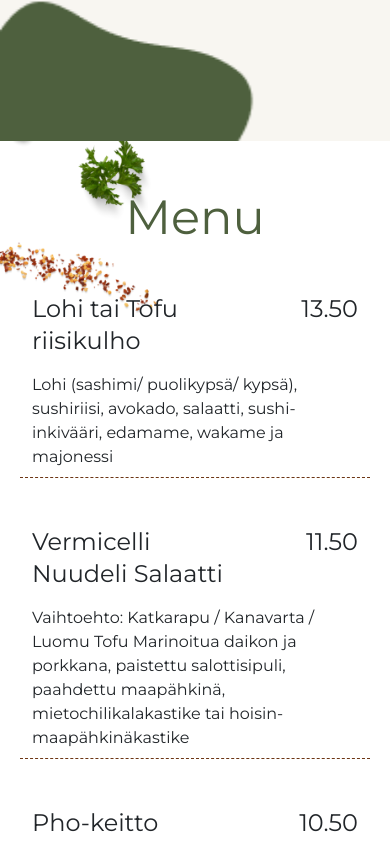
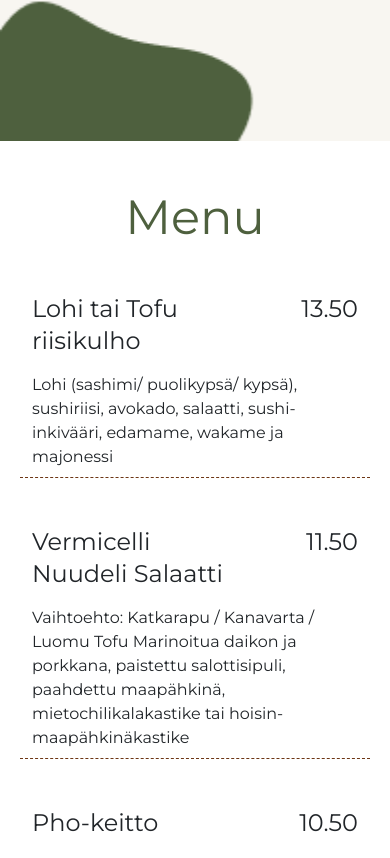
Before and after one commit to phuoc94/kauno-restaurant, a Next.js app: page / in a window 390 px wide. Shown: the part 800-1658 px from the top of the page. Built offline with nearby package versions, Linux system fonts and the light colour scheme.

Commit message:
fix menu section bg on mobile

```diff
--- a/components/contact/about.js
+++ b/components/contact/about.js
@@ -29,7 +29,7 @@ const ContactAbout = () => {
                   className="d-flex justify-content-between"
                 >
                   <span className="font-weight-bold">Aukioloaika</span>
-                  <span> Maanantaista - Lauantaihin</span>
+                  <span>Ma - La</span>
                 </Typography>
               </Col>
             </Row>
--- a/styles/globals.css
+++ b/styles/globals.css
@@ -244,6 +244,10 @@ a {
     font-size: 2rem;
   }
 
+  .menu-bg {
+    background: none;
+  }
+
   .bg-boba {
     position: fixed;
     transform: translateY(70%) rotate(15deg);
```
